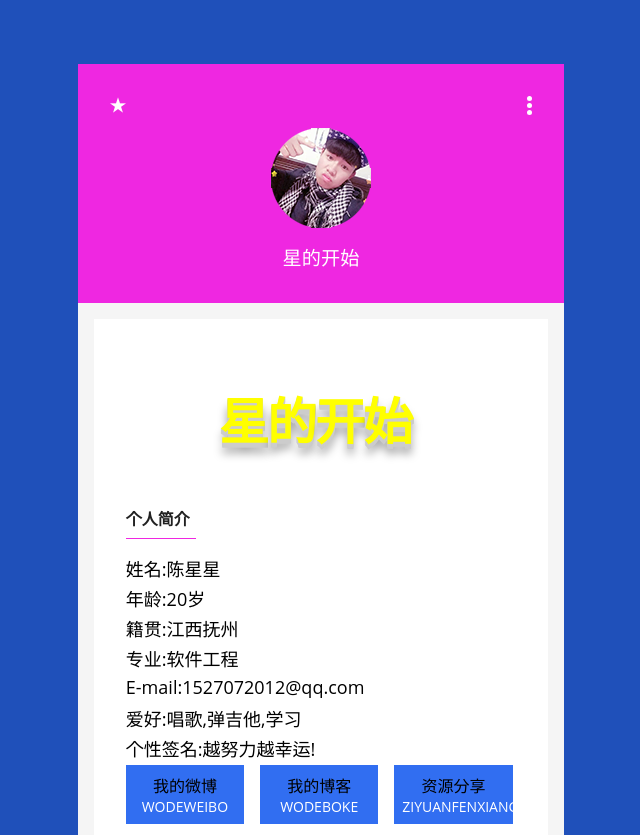
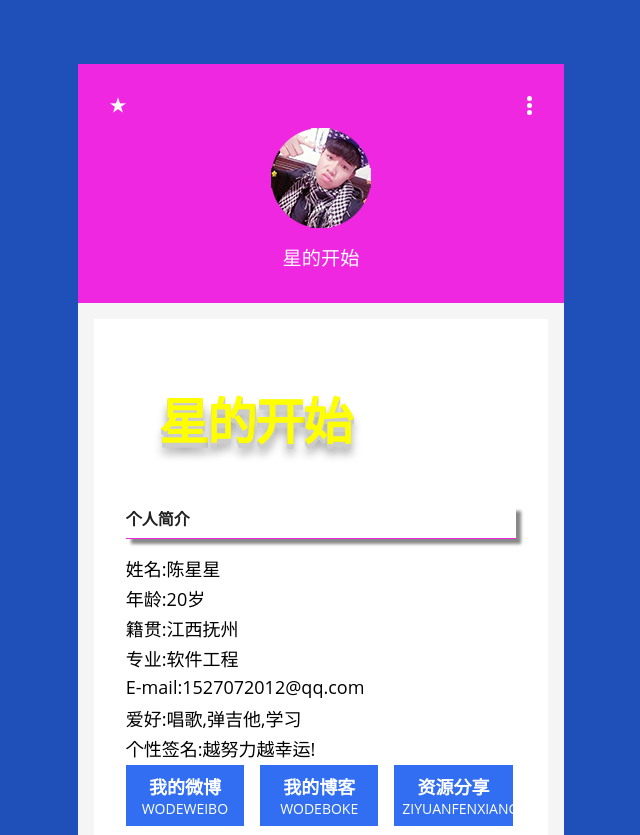
Before and after one commit to superboycxx/superboycxx.github.io, a PHP site: page /phone/index.html in a window 1280 px wide. Shown: the top 835 px of the page, without its empty margins (319-959 px from the left). Run offline with PHP 8.4, Linux system fonts and the light colour scheme; grey boxes are pictures that could not be loaded.

Commit message:
Update style.css

```diff
--- a/phone/css/style.css
+++ b/phone/css/style.css
@@ -275,7 +275,7 @@ h2.resp-accordion {
 .wthree_tab_grid h4{
 	font-size:1em;
 	color:#212121;
-	width: 18%;
+    box-shadow: 5px 5px 3px #888888;
 	padding-bottom:.5em;
 	margin-bottom:1em;
 	position:relative;
@@ -303,9 +303,9 @@ h2.resp-accordion {
 .wthree_tab_grid_sub_left:hover{
 	background: red;
 }
-.wthree_tab_grid_sub_left h5{
-	font-size:1.5em;
-	color:#fff;
+.wthree_tab_grid_sub_left span{
+	font-size:18px;
+	color:white;
 	font-weight:700;
 }
 .wthree_tab_grid_sub_left p{
@@ -352,7 +352,6 @@ ul.wthree_tab_grid_list {
 .wthree_tab_grid ol{
 	padding:1em 0 0 1em;
 }
-.wthree_tab_grid iframe{margin-left: 60px;}
 .wthree_tab_grid ol li{
 	padding-top: 1em;
     font-size: 14px;
```
